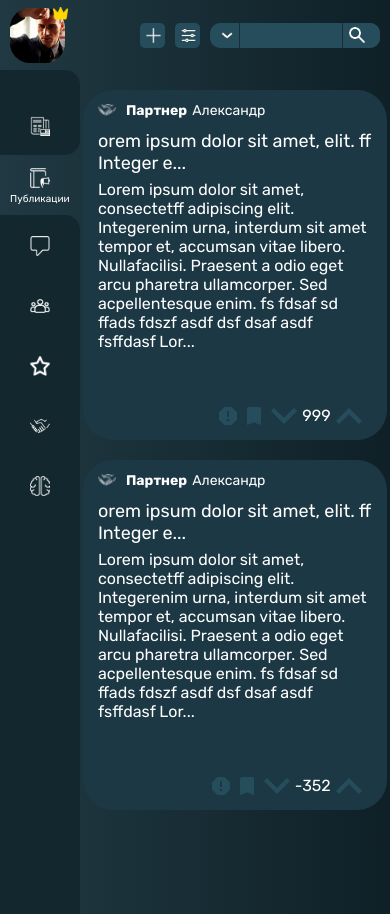
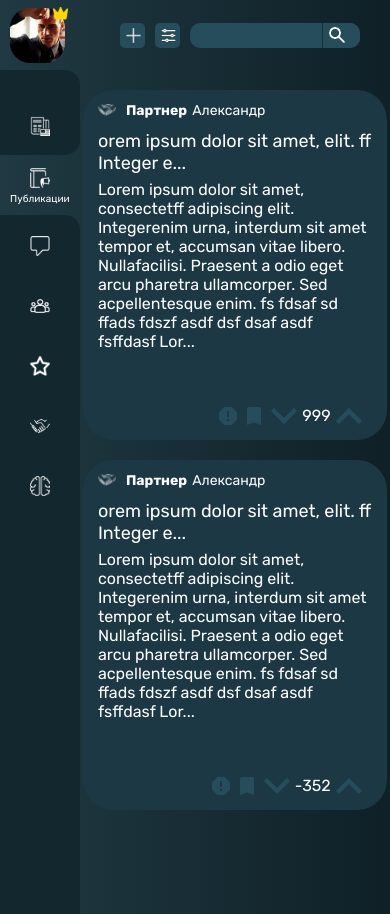
Before and after one commit to AndrewTalanov/findteam-vue, a Vue app: page / in a window 390 px wide. Built offline with nearby package versions, Linux system fonts and the light colour scheme.

Commit message:
убрал кнопку all, переписал один момент, подправил нав меню

```diff
--- a/src/components/CardList.vue
+++ b/src/components/CardList.vue
@@ -201,13 +201,12 @@ export default {
 .card__wrapper {
   width: 100%;
   height: 90vh;
-  /* background-color: red; */
 }
 .card__inner {
+  border-radius: 20px;
   width: 90%;
   height: 95%;
   overflow-x: hidden;
-  /* background-color: blue; */
   margin: 0 auto;
   margin-top: 40px;
   display: grid;
--- a/src/components/NavmenuSearch.vue
+++ b/src/components/NavmenuSearch.vue
@@ -38,6 +38,9 @@ export default {
   }
 }
 @media (max-width: 1525px) {
+  .panel {
+    margin-left: 0px;
+  }
   .button {
     width: 45px;
     height: 45px;
@@ -49,9 +52,6 @@ export default {
   }
 }
 @media (max-width: 890px) {
-  .panel {
-    margin-left: 0;
-  }
   .button {
     width: 35px;
     height: 35px;
@@ -67,7 +67,12 @@ export default {
 }
 @media (max-width: 769px) {
   .panel {
-    margin-right: 20px;
+    margin-right: 70px;
+  }
+}
+@media (max-width: 680px) {
+  .panel {
+    margin-right: 30px;
   }
 }
 @media (max-width: 620px) {
@@ -82,14 +87,9 @@ export default {
     margin: 3px 0px 0 0;
   }
 }
-@media (max-width: 500px) {
+@media (max-width: 350px) {
   .panel {
     margin-right: 10px;
-  }
-}
-@media (max-width: 350px) {
-  .panel {
-    margin-right: 5px;
   }
   .button-filter {
     margin-left: 5px;
--- a/src/components/SearchSelect.vue
+++ b/src/components/SearchSelect.vue
@@ -1,12 +1,8 @@
 <template>
   <div class="panel__search">
     <form action="" class="panel__form">
-      <button class="panel__select">
-        <p>All</p>
-        <img src="@/assets/images/dropdown.png" alt="select" />
-      </button>
-      <input type="text" class="panel__input" />
-      <button type="submit" class="panel__run-search">
+      <input type="text" class="panel__input" v-model="searchQuery" />
+      <button type="submit" class="panel__run-search" @click.prevent="">
         <img src="@/assets/images/magnifier.png" alt="search" />
       </button>
     </form>
@@ -16,6 +12,16 @@
 <script>
 export default {
   name: "search-select",
+  data() {
+    return {
+      searchQuery: '',
+    };
+  },
+  computed: {
+    searchContent() {
+
+    },
+  },
 };
 </script>
 
@@ -25,7 +31,6 @@ export default {
   border-radius: 20px;
   margin-left: 20px;
 }
-.panel__select,
 .panel__run-search,
 .panel__input {
   border: none;
@@ -36,21 +41,10 @@ export default {
   height: 60px;
   width: 760px;
 }
-.panel__select,
 .panel__run-search {
   display: flex;
   align-items: center;
   justify-content: center;
-}
-.panel__select {
-  border-top-left-radius: 20px;
-  border-bottom-left-radius: 20px;
-  width: 115px;
-  font-size: 28px;
-  border-right: 1px solid #182f37;
-}
-.panel__select img {
-  margin-left: 10px;
 }
 .panel__run-search {
   border-top-right-radius: 20px;
@@ -60,6 +54,7 @@ export default {
   padding-right: 15px;
 }
 .panel__input {
+  border-radius: 20px;
   width: 100%;
   outline: none;
   padding: 20px;
@@ -74,15 +69,8 @@ export default {
 }
 @media (max-width: 1525px) {
   .panel__form {
-    width: 550px;
+    width: 600px;
     height: 45px;
-  }
-  .panel__select p {
-    font-size: 20px;
-  }
-  .panel__select img {
-    width: 18px;
-    height: 18px;
   }
   .panel__run-search img {
     width: 23.5px;
@@ -124,17 +112,6 @@ export default {
     height: 16px;
     padding-right: 0px;
   }
-  .panel__select p {
-    font-size: 16px;
-  }
-  .panel__select img {
-    width: 16px;
-    height: 14px;
-    margin-left: 5px;
-  }
-  .panel__select {
-    width: 90px;
-  }
 }
 @media (max-width: 890px) {
   .panel__search {
@@ -153,16 +130,6 @@ export default {
     height: 5px;
     font-size: 12px;
     padding: 10px;
-  }
-  .panel__select {
-    width: 45px;
-  }
-  .panel__select p {
-    display: none;
-  }
-  .panel__select img {
-    width: 12px;
-    height: 10px;
   }
   .panel__run-search {
     width: 40px;
--- a/src/components/SideBar.vue
+++ b/src/components/SideBar.vue
@@ -6,6 +6,7 @@
         v-for="item in items"
         :key="item.id"
         @click="
+          $store.commit('changeActive')
           $store.state.active = item.id;
           stateActive = item.id;
         "
--- a/src/store/index.js
+++ b/src/store/index.js
@@ -5,8 +5,13 @@ export default createStore({
     active: 2
   },
   mutations: {
+    changeActive(state) {
+      return state.active
+    }
   },
   actions: {
+  },
+  getters: {
   },
   modules: {
   }
--- a/src/views/Main.vue
+++ b/src/views/Main.vue
@@ -47,7 +47,6 @@ export default {
         background: linear-gradient(to right, #203942,#0f2027);
         width: 100%;
         height: 100vh;
-        overflow: hidden;
         margin: 0;
         padding: 0;
         font-family: 'Rubik', sans-serif;
@@ -60,4 +59,7 @@ export default {
     main{
         display: flex;
     }
+    html{
+        overflow: hidden;
+    }
 </style>
```
